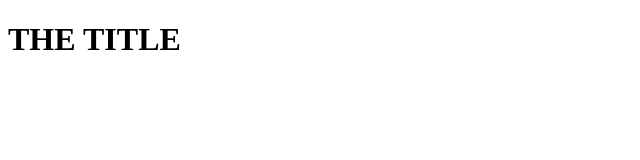
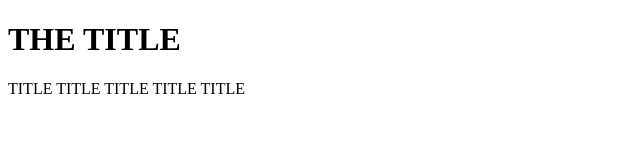
Before and after one commit to gabrielmckinnon/HTML101, a website: page index.html in a window 1280 px wide. Shown: the whole page, without its empty margins (0-640 px from the left). Drawn offline with Linux system fonts and the light colour scheme.

Commit message:
MY first project

```diff
--- a/index.html
+++ b/index.html
@@ -8,5 +8,6 @@
     <header>
       <h1>THE TITLE</h1>
     </header>
+    <p>TITLE TITLE TITLE TITLE TITLE</p>
   </body>
 </html>
```
